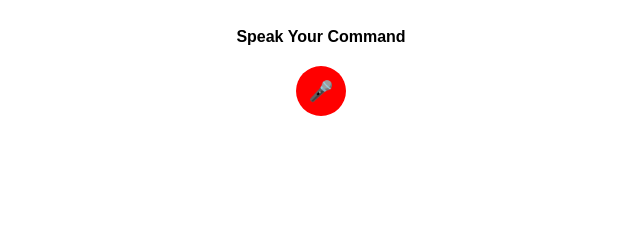
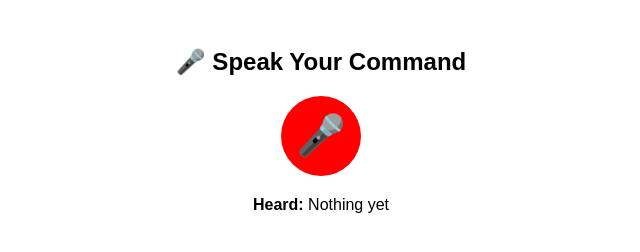
Before and after one commit to phanirajnadiger/sfcommandtest, a plain HTML site: page index.html in a window 1280 px wide. Shown: the whole page, without its empty margins (319-959 px from the left). Drawn offline with Linux system fonts and the light colour scheme.

Commit message:
Update index.html

```diff
--- a/index.html
+++ b/index.html
@@ -12,8 +12,8 @@
     }
 
     #mic {
-      width: 50px;
-      height: 50px;
+      width: 80px;
+      height: 80px;
       background: red;
       border-radius: 50%;
       margin: 20px auto;
@@ -26,11 +26,11 @@
 
     #micIcon {
       color: white;
-      font-size: 20px;
+      font-size: 40px;
     }
 
     .listening {
-      animation: pulse 2s infinite;
+      animation: pulse 1s infinite;
       background-color: green;
     }
 
@@ -51,11 +51,11 @@
   </style>
 </head>
 <body>
-  <h4 style="margin:0px">Speak Your Command</h4>
+  <h2>🎤 Speak Your Command</h2>
   <div id="mic" onclick="startListening()">
     <div id="micIcon">🎤</div>
   </div>
-  <p><span id="output"></span></p>
+  <p><strong>Heard:</strong> <span id="output">Nothing yet</span></p>
 
   <script>
     function startListening() {
@@ -77,7 +77,7 @@
 
       recognition.onresult = function(event) {
         const text = event.results[0][0].transcript;
-        //output.innerText = text;
+        output.innerText = text;
         mic.classList.remove('listening');
 
         // Send to parent (Salesforce LWC)
@@ -85,7 +85,7 @@
       };
 
       recognition.onerror = function(event) {
-        //output.innerText = 'Error: ' + event.error;
+        output.innerText = 'Error: ' + event.error;
         mic.classList.remove('listening');
       };
 
```
